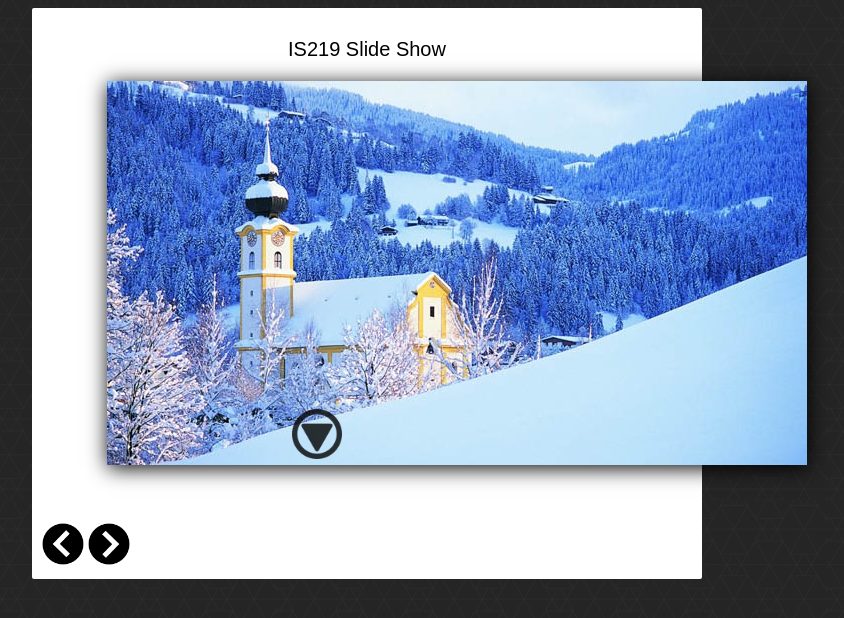
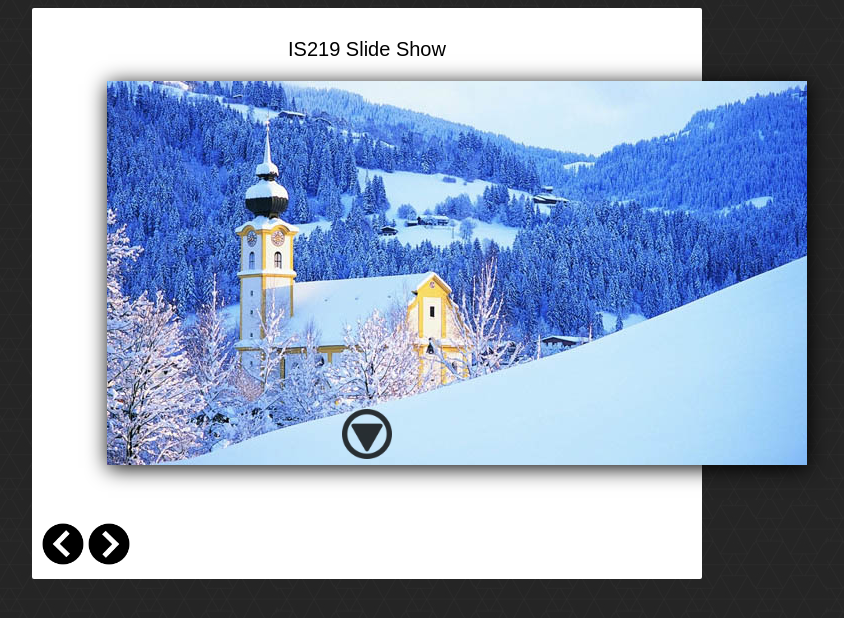
Before and after one commit to katy-400/is219-p2, a PHP site: page /index.html in a window 1280 px wide. Shown: the top 618 px of the page, without its empty margins (273-1117 px from the left). Run offline with PHP 8.4, Linux system fonts and the light colour scheme; grey boxes labelled with a size stand in for pictures from a placeholder-image service; some libraries are stand-ins or nearby versions.

Commit message:
aligned moreIndicator

```diff
--- a/css/style.css
+++ b/css/style.css
@@ -30,7 +30,7 @@ body {
 	position: relative;
 	z-index: 3;
 	opacity: .8;
-	left: 250px;
+	left: 300px;
 	bottom: 60px;
 	vertical-align: center;
 }
```
